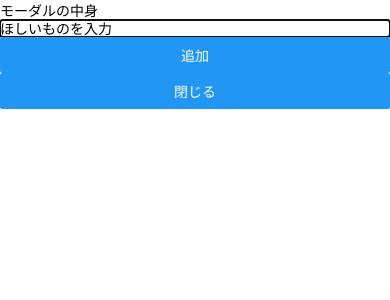
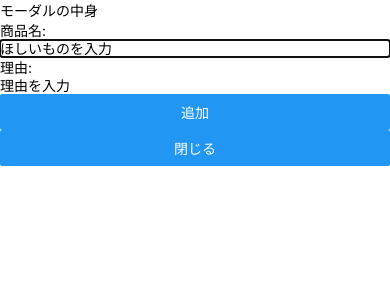
Before and after one commit to kagamihara34/impulse-guard, a React Native app in the folder frontend/: screen / in a window 390 px wide. Both pictures are taken after a click on the button "追加". Shown: the top 300 px of the page. Built offline with nearby package versions, Linux system fonts and the light colour scheme.

Commit message:
feat: タイマー機能・reason追加

```diff
--- a/frontend/components/AddModal.tsx
+++ b/frontend/components/AddModal.tsx
@@ -5,23 +5,33 @@ import { useState } from 'react';
 type Props = {
     visible: boolean;
     onClose: () => void;
-    onAdd: (name: string) => void;
+    onAdd: (name: string, reason: string) => void;
 };
 
 export default function AddModal({ visible, onClose, onAdd }: Props) {
     const [name, setName] = useState('');
+    const [reason, setReason] = useState('');
+
     return (
         <Modal visible={visible}>
             <View>
                 <Text>モーダルの中身</Text>
+                <Text>商品名:</Text>
                 <TextInput
                     value={name}
                     onChangeText={setName}
                     placeholder="ほしいものを入力"
                 />
+                <Text>理由:</Text>
+                <TextInput
+                    value={reason}
+                    onChangeText={setReason}
+                    placeholder="理由を入力"
+                />
                 <Button title='追加' onPress={() => {
-                    onAdd(name);
+                    onAdd(name, reason);
                     setName('');
+                    setReason('');
                     onClose();
                 }}/>
                 <Button title='閉じる' onPress={onClose} />
--- a/frontend/hooks/useWantList.ts
+++ b/frontend/hooks/useWantList.ts
@@ -13,11 +13,12 @@ export function useWantList() {
         return () => clearInterval(interval);
     }, []);
 
-    const addItem = (name: string) => {
+    const addItem = (name: string, reason: string) => {
         if (name.trim() === '') return;
         const newItem: WantItem = {
             id: Date.now().toString(),
             name,
+            reason,
             createdAt: new Date(),
         };
         setItems([...items, newItem]);
@@ -32,7 +33,7 @@ export function useWantList() {
         const hours72 = 72 * 60 * 60 * 1000;
         const deadline = new Date(createdAt.getTime() + hours72);
         const remaining = deadline.getTime() - now.getTime();
-        const hours = 0;//Math.floor(remaining / (60 * 60 * 1000));
+        const hours = Math.floor(remaining / (60 * 60 * 1000));
 
         return Math.max(hours, 0);
     };
--- a/frontend/types/index.ts
+++ b/frontend/types/index.ts
@@ -1,7 +1,9 @@
 export type WantItem = {
     id: string;
+    url?: string;
     name: string;
     price?: number;
     reason?: string;
+    imageUrl?: string;
     createdAt: Date;
 }
```
Also changed, not shown: frontend/screens/DetailScreen.tsx (added).
